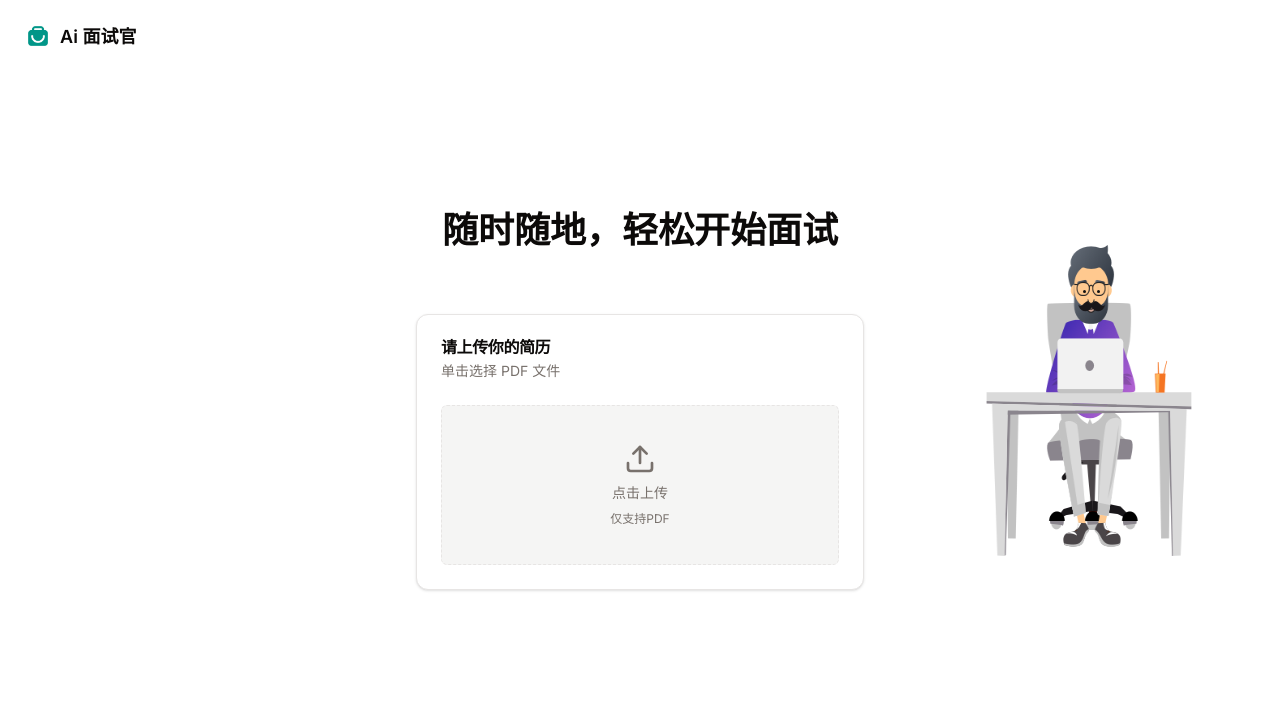
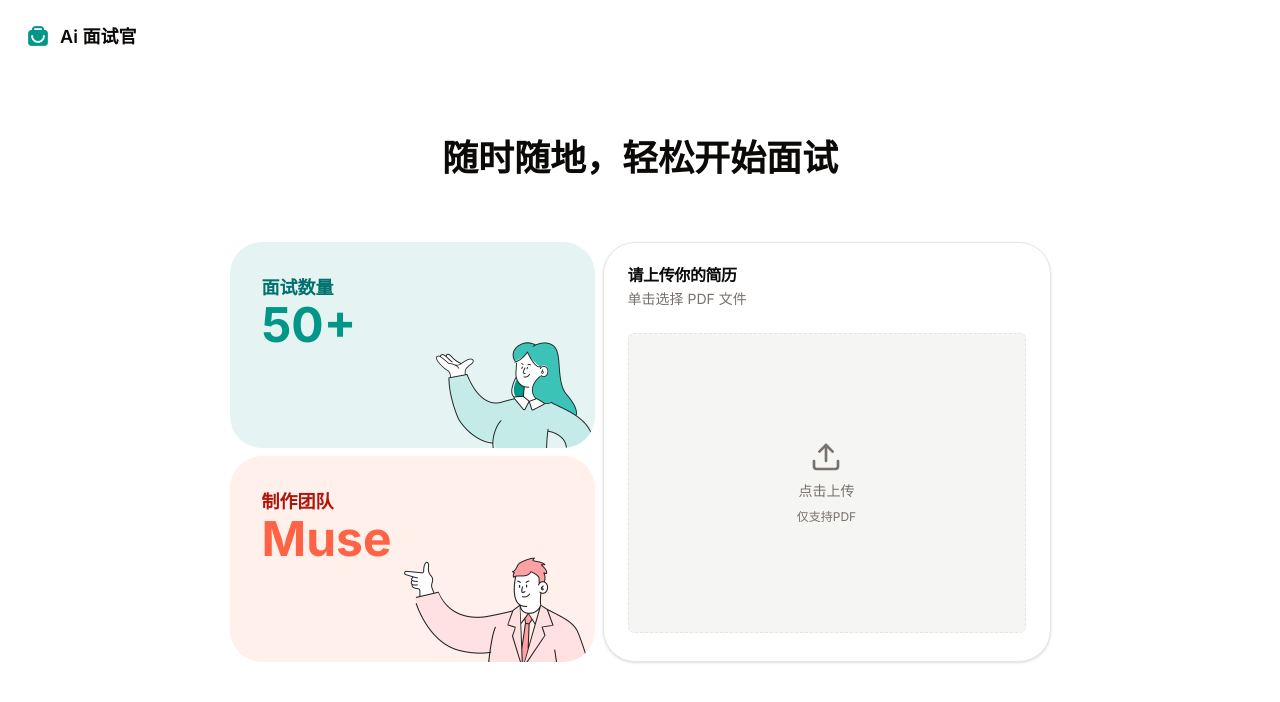
Before and after one commit to ZingerLittleBee/ai-interview, a Next.js app: page / in a window 1280 px wide. Shown: the top 702 px of the page. Built offline with nearby package versions, Linux system fonts and the light colour scheme.

Commit message:
feat: add boy and girl

```diff
--- a/components/UploadViewLayout.tsx
+++ b/components/UploadViewLayout.tsx
@@ -48,7 +48,40 @@ const UploadViewLayout = () => {
     <>
       <div className="relative w-full h-auto min-h-screen flex flex-col justify-center items-center space-y-16 z-50">
         <h1 className="text-4xl font-bold">随时随地，轻松开始面试</h1>
-        <Card className="w-full max-w-md">
+        <div className="flex space-x-2 w-[821px]">
+          <div className="w-[365px] h-[420px] flex-shrink-0 flex flex-col space-y-2">
+            <div className="h-[206px] w-[365px] bg-[#e5f4f3] rounded-[32px] relative overflow-hidden p-8">
+              <div className="text-[#00716d] font-bold text-[18px]">
+                面试数量
+              </div>
+              <div className="text-[#009688] font-bold text-[48px] leading-[48px]">
+                50+
+              </div>
+              <Image
+                src="/heroSec-Girl.png"
+                width={200}
+                height={120}
+                alt="interview"
+                className="absolute bottom-0 right-0"
+              />
+            </div>
+            <div className="h-[206px] w-[365px] bg-[#fff0eb] rounded-[32px] relative overflow-hidden p-8">
+              <div className="text-[#af150a] font-bold text-[18px]">
+                制作团队
+              </div>
+              <div className="text-[#ff6345] font-bold text-[48px] leading-[48px]">
+                Muse
+              </div>
+              <Image
+                src="/heroSec-boy.png"
+                width={200}
+                height={120}
+                alt="interview"
+                className="absolute bottom-0 right-0"
+              />
+            </div>
+          </div>
+          <Card className="w-full max-w-md h-[420px] rounded-[32px]">
             <CardHeader>
               <CardTitle>请上传你的简历</CardTitle>
               <CardDescription>单击选择 PDF 文件</CardDescription>
@@ -56,7 +89,7 @@ const UploadViewLayout = () => {
             <CardContent>
               <div className="grid gap-4">
                 <div
-                className="cursor-pointer flex h-40 items-center justify-center rounded-md border border-dashed bg-muted transition-colors hover:border-primary hover:bg-muted-foreground/10"
+                  className="cursor-pointer flex h-[300px] items-center justify-center rounded-md border border-dashed bg-muted transition-colors hover:border-primary hover:bg-muted-foreground/10"
                   onClick={() => {
                     uploadRef.current?.click();
                   }}
@@ -80,6 +113,7 @@ const UploadViewLayout = () => {
             </CardContent>
           </Card>
         </div>
+      </div>
       <div className="absolute top-0 left-0 right-0 h-[72px] flex items-center justify-center">
         <div className="w-full h-11 flex items-center px-6">
           <div className="h-7 flex items-center space-x-2">
@@ -91,13 +125,6 @@ const UploadViewLayout = () => {
             />
             <div className="text-[18px] font-semibold">Ai 面试官</div>
           </div>
-        </div>
-      </div>
-      <div className="absolute top-0 right-16 h-screen w-[254px] flex justify-center items-center px-6">
-        <div className="relative w-full h-[311px]">
-          <span className="eye"></span>
-          <span className="eye !ml-2"></span>
-          <Image src="/interview.png" fill alt="interview" />
         </div>
       </div>
     </>
```
Also changed, not shown: public/heroSec-Girl.png (added), public/heroSec-boy.png (added). Lines whose indentation alone changed are shown as unchanged.
